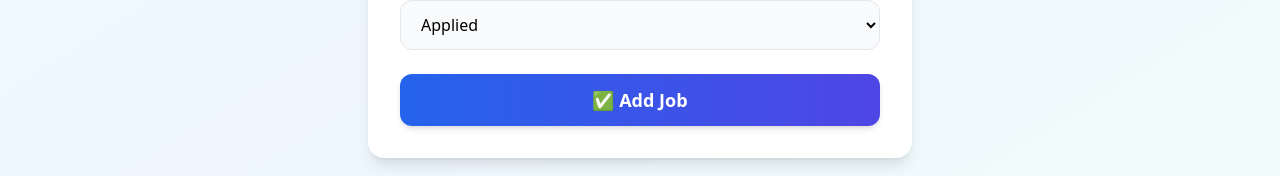
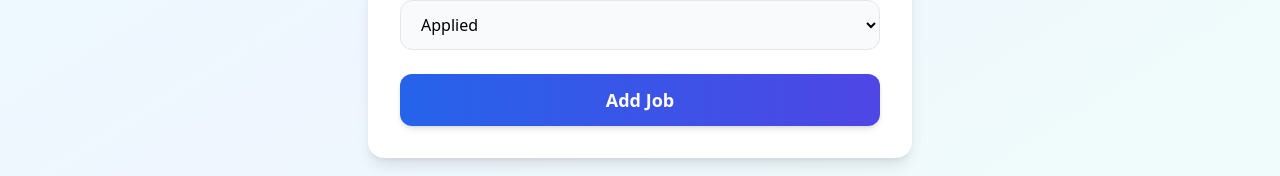
Before and after one commit to Swati123262/Hiretrack, a React (Vite) app: page /add in a window 1280 px wide. Shown: the part 523-699 px from the top of the page. Built offline with nearby package versions, Linux system fonts and the light colour scheme.

Commit message:
Update prject

```diff
--- a/src/pages/Addjob.jsx
+++ b/src/pages/Addjob.jsx
@@ -81,7 +81,7 @@ function AddJob({ onAdd }) {
           onClick={handleSubmit}
           className="bg-gradient-to-r from-blue-600 to-indigo-600 text-white rounded-xl px-6 py-3 font-bold hover:opacity-90 transition text-lg shadow-md"
         >
-          ✅ Add Job
+          Add Job
         </button>
       </div>
     </div>
```
